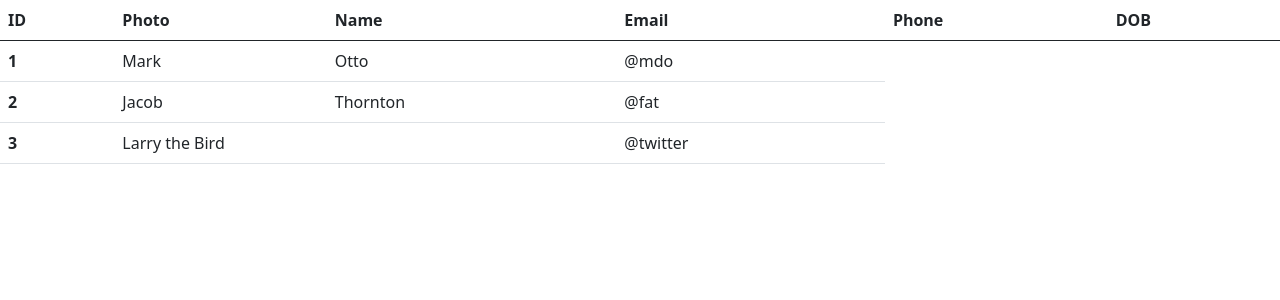
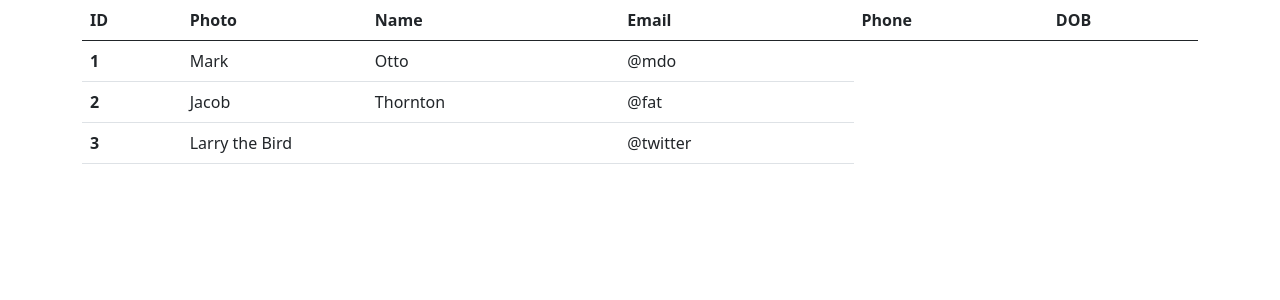
Before and after one commit to Valkimani/employee-catalog, a React (Create React App) app: page / in a window 1280 px wide. Shown: the top 300 px of the page. Built offline with nearby package versions, Linux system fonts and the light colour scheme.

Commit message:
Added a table to center the table.

```diff
--- a/src/App.js
+++ b/src/App.js
@@ -2,9 +2,16 @@ import Table from "./components/Table/Table";
 
 function App() {
   return (
- <div>
 
-   <Table/>
+    // Added a container to center the Table
+ <div className="container">
+   <div className="row">
+     <div className="col">
+       <Table/>
+     </div>
+   </div>
+
+
  </div>
   );
 }
```
Also changed, not shown: 1 other file (tests, documents, lock files or other folders).
